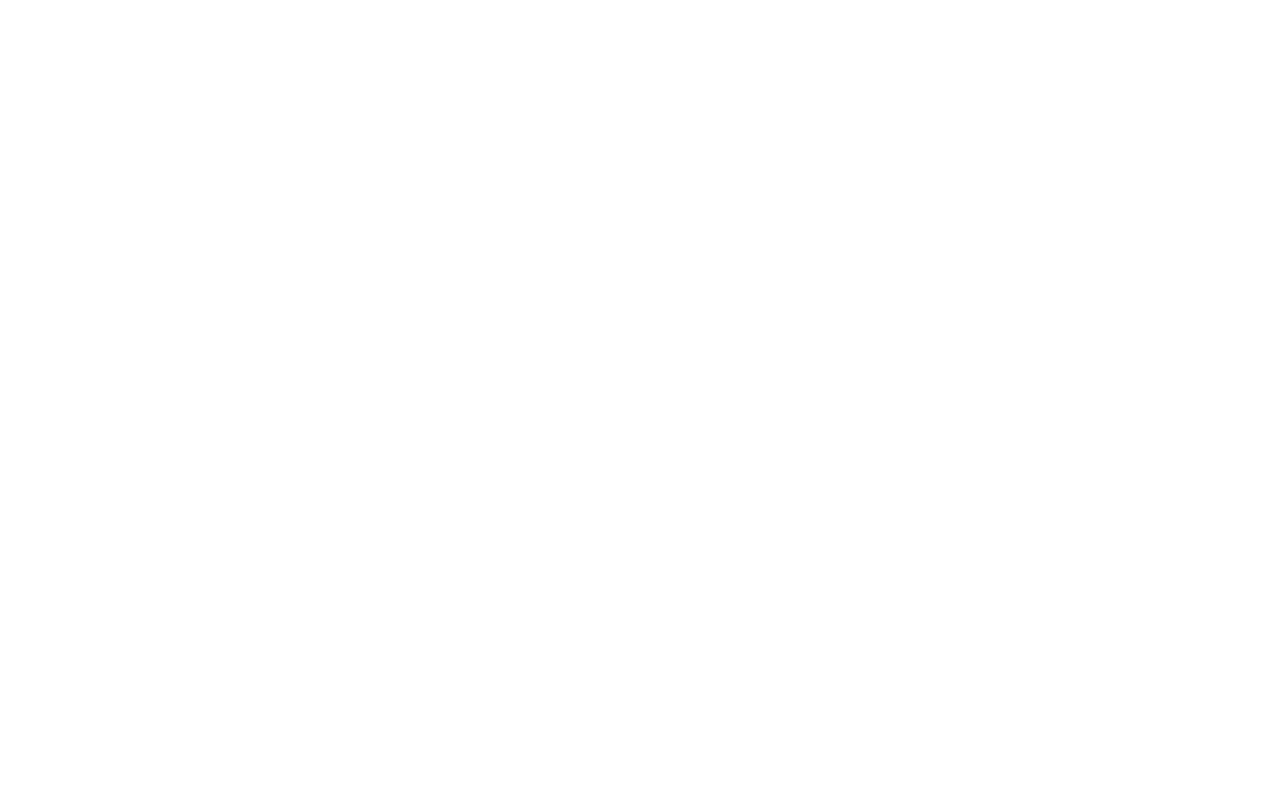
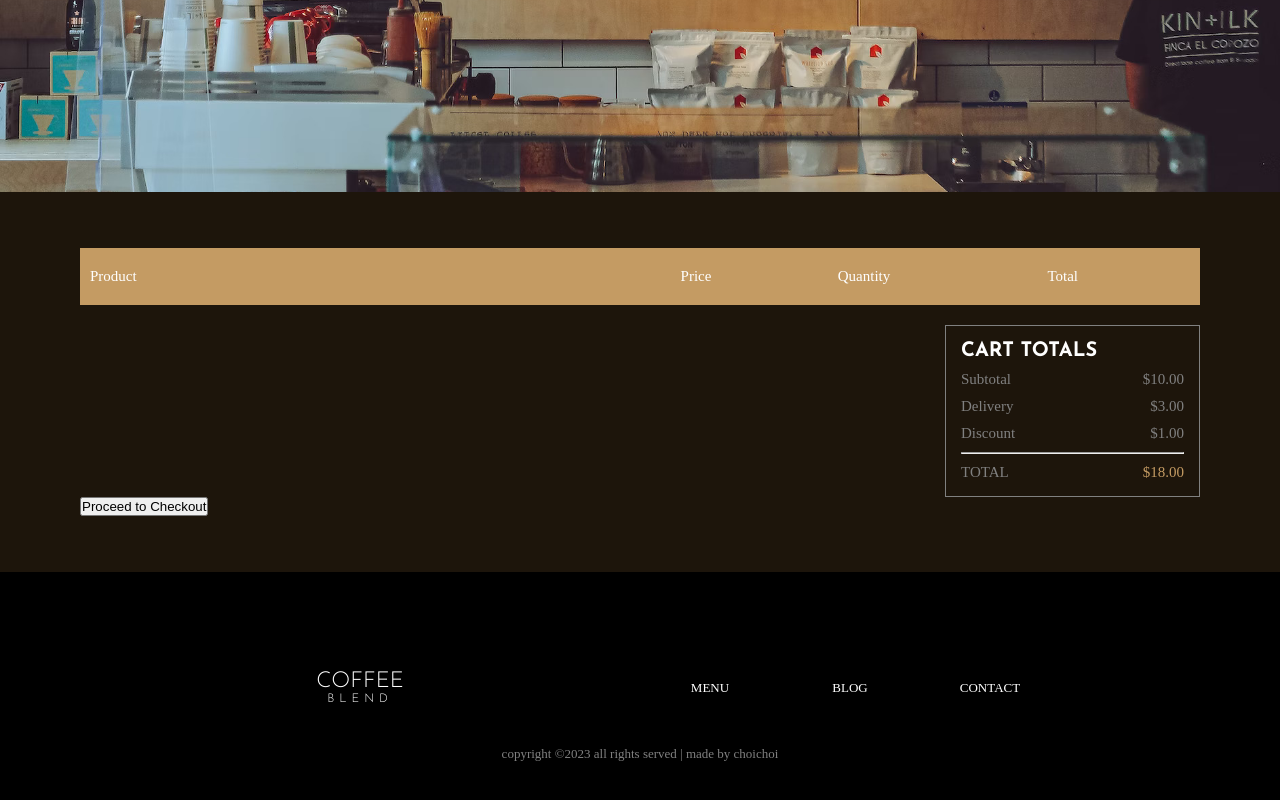
Before and after one commit to 1ChoiChoi2/1_CoffeeShop, a React (Create React App) app: page /cart in a window 1280 px wide. Shown: the part 608-1408 px from the top of the page. Before the commit the page ends 800 px from the top, so only its background shows below. Built offline with nearby package versions, Linux system fonts and the light colour scheme.

Commit message:
Working on Cart Section

```diff
--- a/src/App.js
+++ b/src/App.js
@@ -1,4 +1,4 @@
-import React from "react";
+import React, { useState } from "react";
 import { dishes, blogs } from "./services/data";
 import { Routes, Route } from "react-router-dom";
 import Nav from "./components/Nav";
@@ -10,8 +10,32 @@
 import Contact from "./pages/Contact";
 import Footer from "./components/Footer";
 
+function App() {
+  const [cart, setCart] = useState([]);
 
-function App() {
+  // Add Item to Cart + With Quanity
+  function addToCart(dish, dishQuantity) {
+    const existingDish = cart.find((cartItem) => cartItem.id === dish.id);
+
+    if (dishQuantity > 0) {
+      if (existingDish) {
+        existingDish.quantity += dishQuantity;
+        setCart([...cart]);
+      } else {
+        setCart([...cart, { ...dish, quantity: dishQuantity }]);
+      }
+    } else {
+      setCart([...cart]);
+    }
+  }
+
+  // Remove Item from Cart
+  function removeFromCart (itemId) {
+    const updateCart = cart.filter(cartItem => cartItem.id !== itemId);
+    setCart(updateCart);
+  };
+
+  console.log(cart);
 
   return (
     <div className="App">
@@ -19,10 +43,13 @@
       <Routes>
         <Route path="/" element={<Home />} />
         <Route path="/menu" element={<Menu dishes={dishes} />} />
-        <Route path="/menu/:id" element={<DishDetail dishes={dishes}/>} />
+        <Route
+          path="/menu/:id"
+          element={<DishDetail addToCart={addToCart} dishes={dishes} />}
+        />
         <Route path="/blog" element={<Blogs blogs={blogs} />} />
         <Route path="/contact" element={<Contact />} />
-        <Route path="/cart" element={<Cart />} />
+        <Route path="/cart" element={<Cart cart={cart} removeFromCart={removeFromCart}/>} />
       </Routes>
       <Footer />
     </div>
--- a/src/index.js
+++ b/src/index.js
@@ -5,9 +5,9 @@
 import reportWebVitals from "./reportWebVitals";
 import { BrowserRouter as Router } from "react-router-dom";
 import { library } from "@fortawesome/fontawesome-svg-core";
-import { faShoppingCart, faPhone, faLocationCrosshairs, faClock, faArrowUpAZ, faTruck, faCoffee, faArrowLeft } from "@fortawesome/free-solid-svg-icons";
+import { faShoppingCart, faPhone, faLocationCrosshairs, faClock, faArrowUpAZ, faTruck, faCoffee, faArrowLeft, faTimes } from "@fortawesome/free-solid-svg-icons";
 
-library.add(faShoppingCart, faPhone, faLocationCrosshairs, faClock, faArrowUpAZ, faTruck, faCoffee, faArrowLeft);
+library.add(faShoppingCart, faPhone, faLocationCrosshairs, faClock, faArrowUpAZ, faTruck, faCoffee, faArrowLeft, faTimes);
 
 const root = ReactDOM.createRoot(document.getElementById("root"));
 root.render(
--- a/src/pages/Cart.jsx
+++ b/src/pages/Cart.jsx
@@ -1,9 +1,88 @@
-import React from 'react'
+import React from "react";
+import cartBackground from "../assets/cartBackground.jpg";
+import Landing from "../components/Landing";
+import "../styles/Cart.css";
+import { FontAwesomeIcon } from "@fortawesome/react-fontawesome";
 
-const Cart = () => {
+const Cart = ({ cart, removeFromCart }) => {
   return (
-    <div>Cart</div>
-  )
-}
+    <>
+      <Landing backgroundUrl={cartBackground} subtitle="Cart" />
+      <div id="cart">
+        <div className="container">
+          <div className="row">
+            <div className="cart__container">
+              <div className="cart__product">Product</div>
+              <div className="cart__price">Price</div>
+              <div className="cart__quantity">Quantity</div>
+              <div className="cart__total">Total</div>
+            </div>
+            <div className="cart__items__container">
+              {cart.map((cartItem) => (
+                <div key={cartItem.id} className="cart__item">
+                  <div className="cart__product">
+                    <div
+                      onClick={() => removeFromCart(cartItem.id)}
+                      className="cart__item--remove"
+                    >
+                      <FontAwesomeIcon icon="fa-times" />
+                    </div>
+                    <figure className="cart__item--img">
+                      <img src={cartItem.url} alt="product" />
+                    </figure>
+                    <div className="cart__item--description">
+                      <h3 className="cart__item--title">{cartItem.title}</h3>
+                      <p>{cartItem.description}</p>
+                    </div>
+                  </div>
+                  <div className="cart__price">
+                    ${cartItem.price.toFixed(2)}
+                  </div>
+                  <div className="cart__quantity">
+                    <input
+                      className="cart__item--quantity"
+                      type="number"
+                      defaultValue={cartItem.quantity}
+                      min={0}
+                      max={99}
+                    />
+                  </div>
+                  <div className="cart__total">
+                    ${(cartItem.price * cartItem.quantity).toFixed(2)}
+                  </div>
+                </div>
+              ))}
+            </div>
+            <div id="total">
+              <div className="total__container">
+                <h3 className="total__title">Cart Totals</h3>
+                <div className="subtotal">
+                  <span>Subtotal</span>
+                  <span>$10.00</span>
+                </div>
+                <div className="delivery">
+                  <span>Delivery</span>
+                  <span>$3.00</span>
+                </div>
+                <div className="discount">
+                  <span>Discount</span>
+                  <span>$1.00</span>
+                </div>
+                <hr />
+                <div className="total">
+                  <span>Total</span>
+                  <span>$18.00</span>
+                </div>
+              </div>
+              <button className="total__button">
+                Proceed to Checkout
+              </button>
+            </div>
+          </div>
+        </div>
+      </div>
+    </>
+  );
+};
 
-export default Cart
+export default Cart;
--- a/src/pages/DishDetail.jsx
+++ b/src/pages/DishDetail.jsx
@@ -6,8 +6,8 @@
 import { FontAwesomeIcon } from "@fortawesome/react-fontawesome";
 import "../styles/DishDetail.css";
 
-const DishDetail = ({ dishes }) => {
-  const [quantity, setQuantity] = useState(0);
+const DishDetail = ({ dishes, addToCart }) => {
+  const [quantity, setQuantity] = useState(1);
   const { id } = useParams();
   const dish = dishes.find((dish) => +dish.id === +id);
 
@@ -61,7 +61,7 @@
                   <span>{quantity}</span>
                   <button onClick={decrementQuanity}>-</button>
                 </div>
-                <button className="product__detail--add__cart">
+                <button className="product__detail--add__cart" onClick={() => addToCart(dish, quantity)}>
                   Add to Cart
                 </button>
               </div>
--- /dev/null
+++ b/src/styles/Cart.css
@@ -0,0 +1,141 @@
+#cart {
+  background-color: var(--color-black);
+}
+
+.cart__container {
+  background-color: var(--color-brown);
+}
+
+.cart__container,
+.cart__item {
+  display: flex;
+  align-items: center;
+}
+
+.cart__product,
+.cart__price,
+.cart__quantity,
+.cart__total {
+  color: var(--color-white);
+  font-size: 15px;
+  font-weight: 500;
+  text-align: center;
+  padding: 20px 10px;
+}
+
+.cart__product {
+  width: 50%;
+  text-align: left;
+
+  display: flex;
+  align-items: center;
+  justify-content: space-between;
+}
+
+.cart__price {
+  width: 10%;
+}
+
+.cart__quantity {
+  width: 20%;
+}
+
+.cart__total {
+  width: 10%;
+  text-align: right;
+}
+
+.cart__item--remove {
+  font-family: var(--font-family-secondary);
+  padding: 5px 10px;
+  background-color: var(--color-brown);
+  font-size: 15px;
+  font-weight: 300;
+}
+
+.cart__item--img {
+  width: 100px;
+  height: 100px;
+}
+
+.cart__item--description {
+  display: flex;
+  flex-direction: column;
+  text-align: center;
+  gap: 5px;
+}
+
+.cart__item--description h3 {
+  font-family: var(--font-family-primary);
+  color: var(--color-white);
+  text-transform: uppercase;
+}
+
+.cart__item--description p {
+  width: 312px;
+  font-family: var(--font-family-secondary);
+  color: var(--color-grey);
+  font-size: 15px;
+  font-weight: 300;
+}
+
+.cart__item--quantity {
+  padding: 10px 20px;
+  background-color: transparent;
+  border: 1px solid var(--color-grey);
+  color: var(--color-brown);
+
+}
+
+.cart__price,
+.cart__total {
+  font-size: 15px;
+  font-weight: 300;
+}
+
+.total__container {
+    display: flex;
+    flex-direction: column;
+    gap: 10px;
+
+    text-align: left;
+    padding: 15px;
+    width: 255px;
+    border: 1px solid var(--color-grey);
+
+    font-size: 15px;
+    font-weight: 300;
+    color: var(--color-grey);
+
+    margin-top: 20px;
+    margin-left: auto;
+    margin-right: 0;
+}
+
+.total__title {
+    font-family: var(--font-family-primary);
+    color: var(--color-white);
+    font-size: 20px;
+    text-transform: uppercase;
+}
+
+.subtotal,
+.delivery,
+.discount,
+.total {
+    display: flex;
+    align-items: center;
+    justify-content: space-between;
+}
+
+.total span {
+    text-transform: uppercase;
+}
+
+.total span:nth-child(2) {
+    color: var(--color-brown);
+}
+
+.total__button {
+
+};
```
Also changed, not shown: src/assets/cartBackground.jpg (added).
